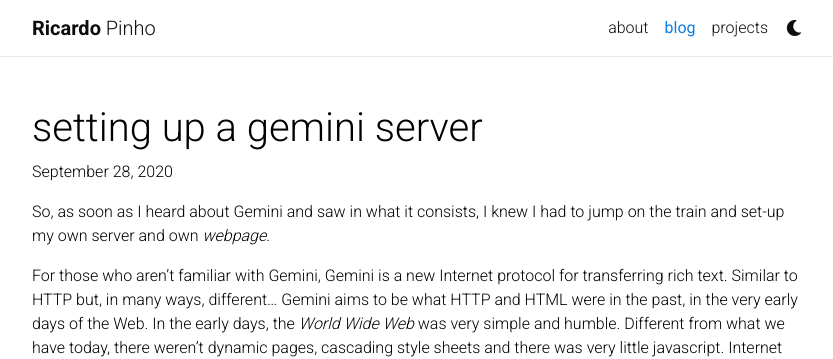
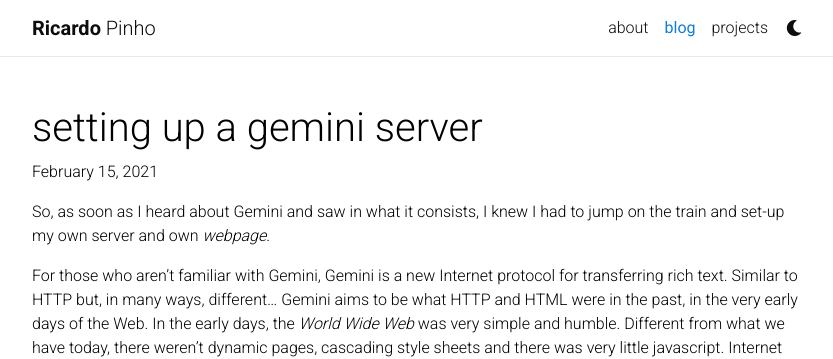
Before and after one commit to ricardogpinho/ricardogpinho.github.io, a Jekyll site: the page built from _posts/2021-02-15-setting-up-a-gemini-server.md, in a window 1280 px wide and 1334 px high. Shown: the top 359 px of the window, without its empty margins (223-1056 px from the left). Built offline with Jekyll 4.4.1, drawn with Linux system fonts in a browser that asks for light colours; nearby versions of some CDN libraries; a style sheet for code colours, icons or effects is not loaded.

Commit message:
new entry in the blog - gemini server

```diff
--- a/_posts/2021-02-15-setting-up-a-gemini-server.md
+++ b/_posts/2021-02-15-setting-up-a-gemini-server.md
@@ -1,7 +1,7 @@
 ---
 layout: post
 title:  setting up a gemini server
-date: 2020-09-28 21:01:00
+date: 2021-02-15 22:23:00
 description: using a raspberry pi as a gemini server
 ---
 
```
